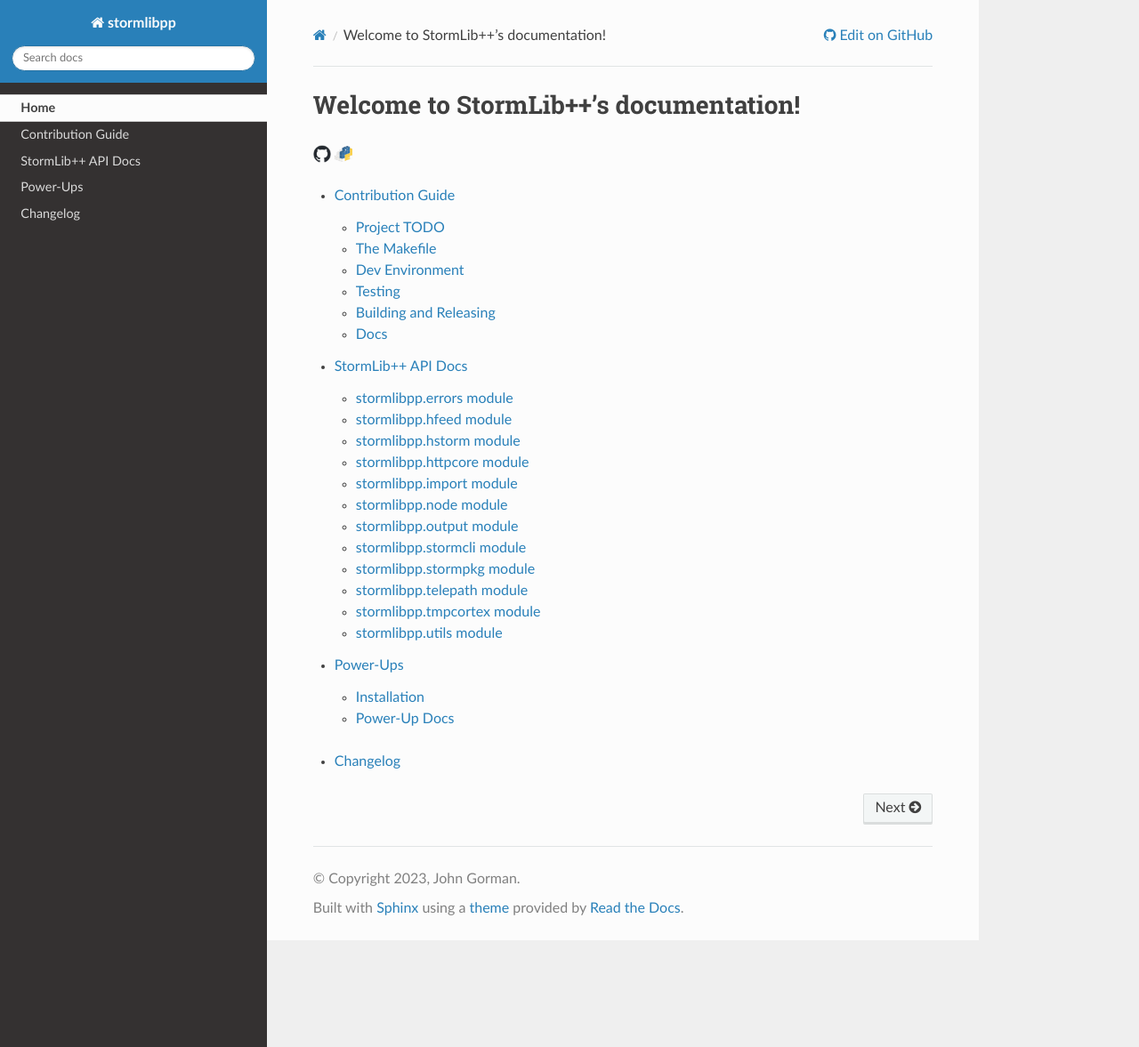
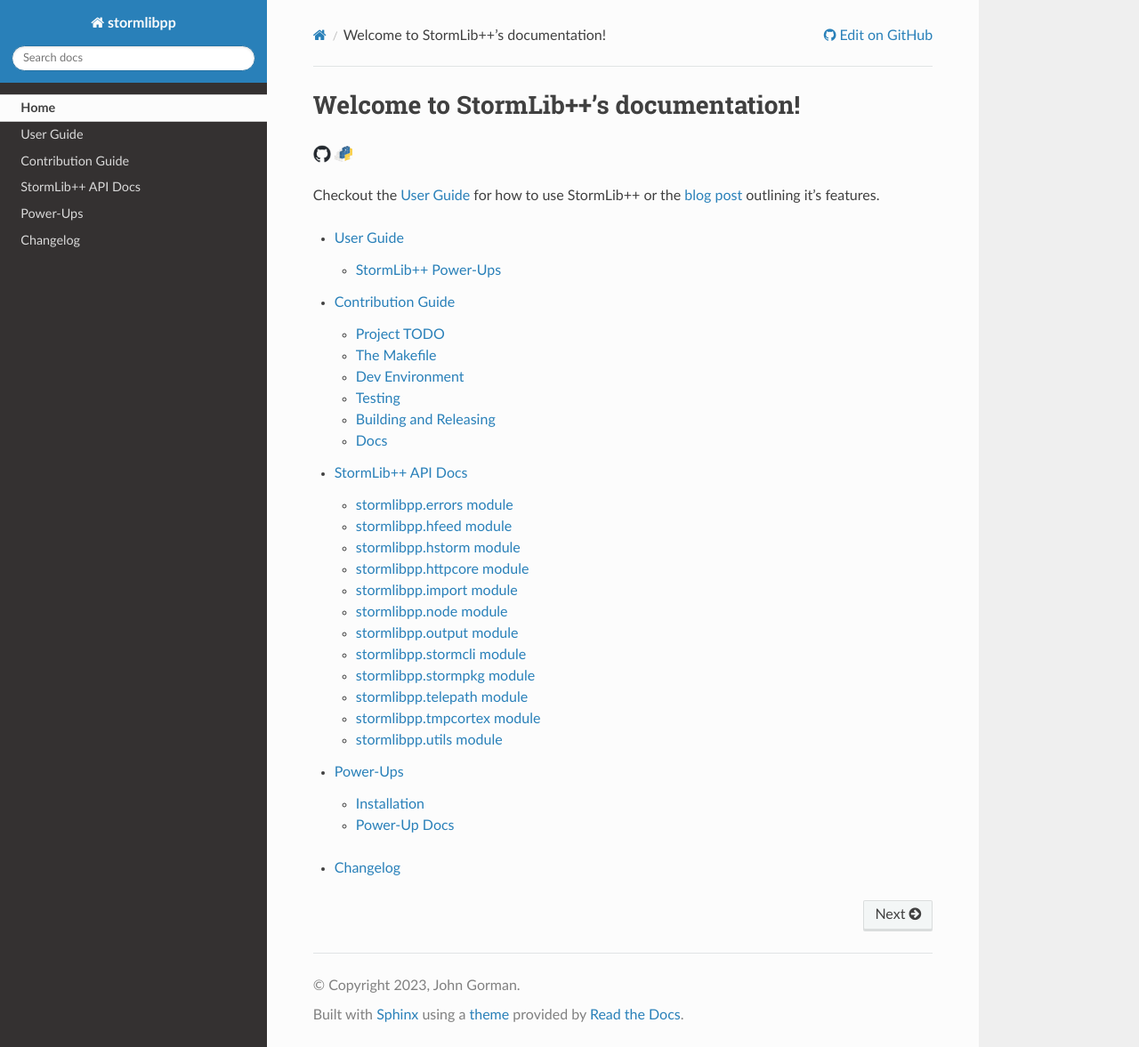
Before and after one commit to gormaniac/stormlibpp, a Sphinx documentation site: the page built from doc/index.md, in a window 1280 px wide and 1177 px high. Shown: the whole window at 89% size. Built offline with Sphinx 7.4.7 and the Read the Docs theme 3.1.0, drawn with Linux system fonts in a browser that asks for light colours.

Commit message:
docs: add userguide v1

````diff
--- a/doc/index.md
+++ b/doc/index.md
@@ -1,11 +1,13 @@
 ---
-github_url: https://github.com/gormaniac/stormlibpp/doc
+github_url: https://github.com/gormaniac/stormlibpp/tree/main/doc
 ---
 
 # Welcome to StormLib++'s documentation!
 
 <a href="https://github.com/gormaniac/stormlibpp" title="Github Project"><img src="_static/github-logo.png" width="20" height="20"></a>
 <a href="https://pypi.org/project/stormlibpp/" title="PyPi Page"><img src="_static/pypi-logo.png" width="20" height="20"></a>
+
+Checkout the [User Guide](https://gormo.co/stormlibpp/userguide.html) for how to use StormLib++ or the [blog post](https://gormo.co/blog/security/post_20240517_stormlibpp.html) outlining it's features.
 
 ```{toctree}
 :hidden: true
````
Also changed, not shown: other parts of doc/index.md (+1 -0 lines), doc/userguide.md (added, +29 -0 lines).
